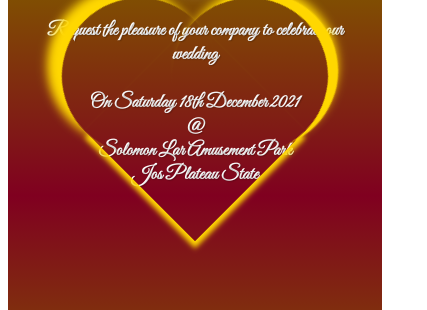
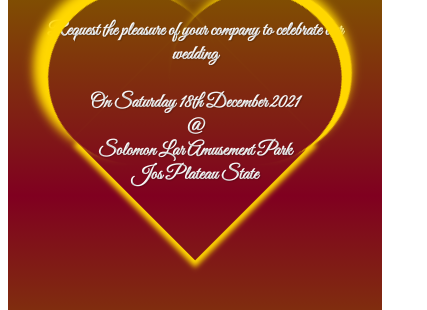
Before and after one commit to techenthusiast29/RhamIsi2021, a plain HTML site: page index.html in a window 390 px wide. Shown: the part 234-544 px from the top of the page, 427 px wide, since content can reach past the window. Drawn offline with Linux system fonts and the light colour scheme.

Commit message:
Add files via upload

```diff
--- a/rham.css
+++ b/rham.css
@@ -37,8 +37,8 @@ main {
 
 .love {
     background: transparent;
-    width: 300px;
-    height: 300px;
+    width: 320px;
+    height: 320px;
     position: absolute;
     top: 34%;
     left: 0;
@@ -53,8 +53,8 @@ main {
     content: '';
     left: 50%;
     background: transparent;
-    width: 300px;
-    height: 300px;
+    width: 320px;
+    height: 320px;
     position: absolute;
     border-radius: 50%;
     box-shadow: 10px -5px 1px gold, 10px -10px 10px gold;
@@ -66,8 +66,8 @@ main {
     content: '';
     top: -50%;
     background: transparent;
-    width: 300px;
-    height: 300px;
+    width: 320px;
+    height: 320px;
     position: absolute;
     border-radius: 50%;
     transform: rotate(-45deg);
@@ -470,12 +470,12 @@ div.rsvp a {
         box-sizing: border-box;
     }
     .love {
-        width: 40vw;
-        height: 40vw
+        width: 44vw;
+        height: 44vw
     }
     .love::after {
-        width: 40vw;
-        height: 40vw;
+        width: 44vw;
+        height: 44vw;
     }
     .mr {
         position: absolute;
@@ -486,8 +486,8 @@ div.rsvp a {
         width: auto;
     }
     .love::before {
-        width: 40vw;
-        height: 40vw;
+        width: 44vw;
+        height: 44vw;
     }
     html,
     body {
```
